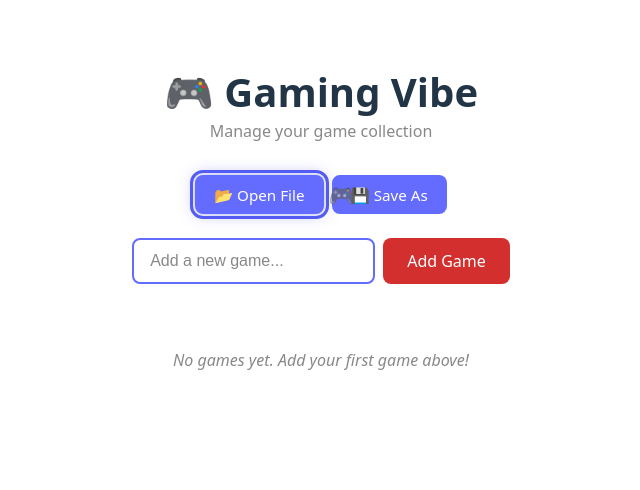
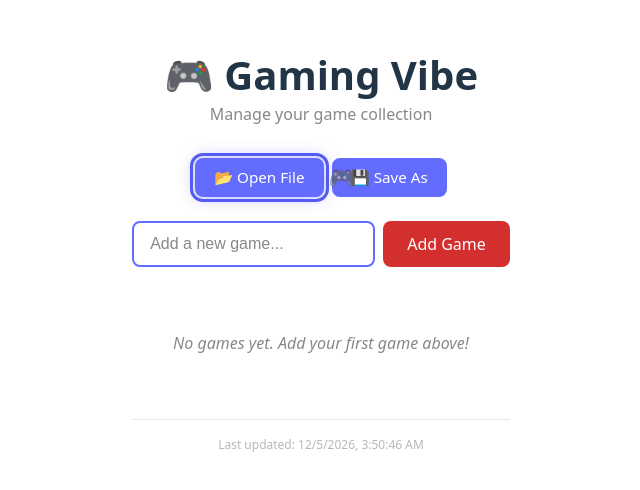
Before and after one commit to jeanroldao/gaming-vibe, a React (Vite) app: page / in a window 1280 px wide. Shown: the part 160-650 px from the top of the page, without its empty margins (319-959 px from the left). Built offline with nearby package versions, Linux system fonts and the light colour scheme.

Commit message:
Add build timestamp display to show last update time
Co-authored-by: jeanroldao <2806266+jeanroldao@users.noreply.github.com>

```diff
--- a/src/App.css
+++ b/src/App.css
@@ -166,6 +166,19 @@ h1 {
   font-size: 0.9rem;
 }
 
+.build-info {
+  margin-top: 2rem;
+  padding-top: 1rem;
+  border-top: 1px solid #333;
+  color: #666;
+  font-size: 0.75rem;
+  opacity: 0.7;
+}
+
+.build-info p {
+  margin: 0;
+}
+
 @media (prefers-color-scheme: light) {
   .game-item {
     background-color: #f5f5f5;
@@ -181,6 +194,11 @@ h1 {
 
   .stats {
     border-top-color: #ddd;
+  }
+
+  .build-info {
+    border-top-color: #ddd;
+    color: #999;
   }
 
   .current-file-name {
--- a/src/App.tsx
+++ b/src/App.tsx
@@ -334,6 +334,10 @@ function App() {
         </div>
       )}
 
+      <div className="build-info">
+        <p>Last updated: {new Date(__BUILD_TIMESTAMP__).toLocaleString()}</p>
+      </div>
+
       <OnScreenKeyboard
         visible={keyboardVisible}
         onInput={(char) => setInputValue(prev => prev + char)}
--- /dev/null
+++ b/src/vite-env.d.ts
@@ -0,0 +1,3 @@
+/// <reference types="vite/client" />
+
+declare const __BUILD_TIMESTAMP__: string
--- a/vite.config.ts
+++ b/vite.config.ts
@@ -5,4 +5,7 @@ import react from '@vitejs/plugin-react'
 export default defineConfig({
   plugins: [react()],
   base: '/gaming-vibe/',
+  define: {
+    __BUILD_TIMESTAMP__: JSON.stringify(new Date().toISOString()),
+  },
 })
```
